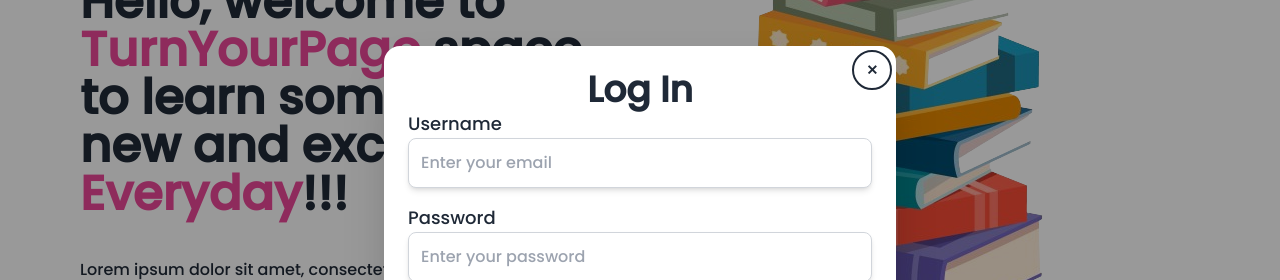
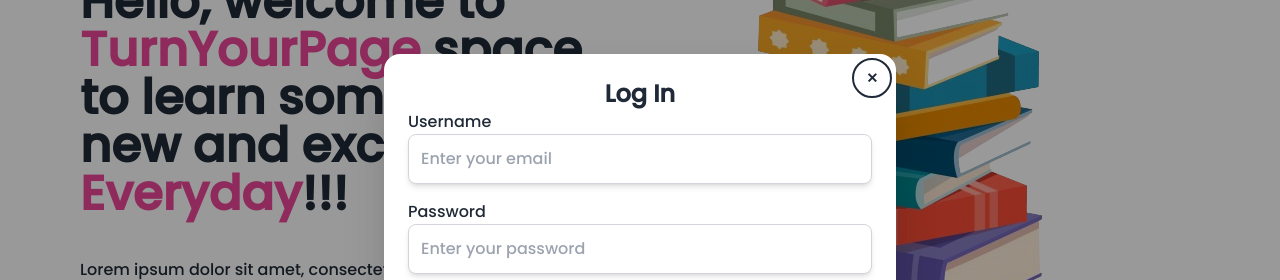
Before and after one commit to Abhishekkumar21/TurnThePage, a React (Vite) app in the folder Frontend/: page / in a window 1280 px wide. Both pictures are taken after a click on the link "Login". Shown: the part 166-446 px from the top of the page. Built offline with nearby package versions, Linux system fonts and the light colour scheme.

Commit message:
updated  login form width

```diff
--- a/Frontend/src/Components/Login.jsx
+++ b/Frontend/src/Components/Login.jsx
@@ -6,19 +6,19 @@
     <div>
       {/* You can open the modal using document.getElementById('ID').showModal() method */}
       <dialog id="my_modal_3" className="modal">
-        <div className="modal-box dark:bg-slate-600 ">
+        <div className="modal-box dark:bg-slate-600 w-1/2">
           <form method="dialog">
             {/* if there is a button in form, it will close the modal */}
             <button className="btn btn-sm btn-circle btn-ghost absolute right-2 top-2">
               ✕
             </button>
           </form>
-          <h1 className="font-semibold text-2xl md:text-4xl justify-center flex dark:text-gray-200">
+          <h1 className="font-semibold text-2xl justify-center flex dark:text-gray-200">
             Log In
           </h1>
           <div className="pt-4s space-y-4">
             <div>
-              <label for="email" className="mb-2  dark:text-gray-400 text-lg">
+              <label for="email" className="mb-2  dark:text-gray-400">
                 Username
               </label>
               <input
@@ -29,8 +29,8 @@
                 required
               />
             </div>
-            <div>
-              <label for="password" className="mb-2 dark:text-gray-400 text-lg">
+            <div className="mb-4">
+              <label for="password" className="mb-2 dark:text-gray-400">
                 Password
               </label>
               <input
```
